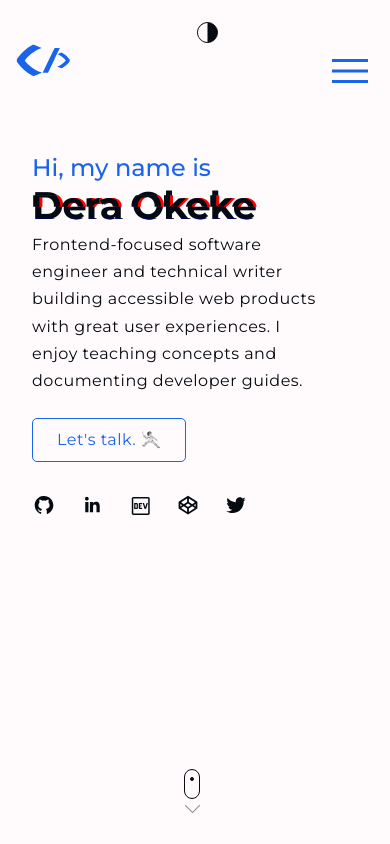
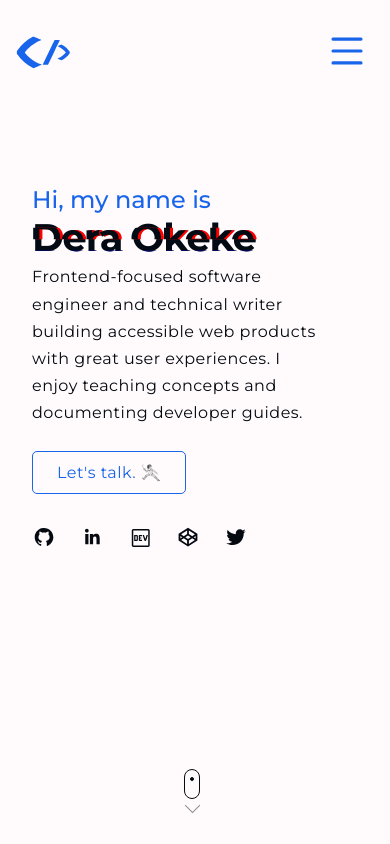
Before and after one commit to chideraao/portfolio, a Next.js app: page / in a window 390 px wide. Shown: the top 844 px of the page. Built offline with nearby package versions, Linux system fonts and the light colour scheme.

Commit message:
feat: responsive header done

```diff
--- a/components/Header.jsx
+++ b/components/Header.jsx
@@ -4,10 +4,11 @@ import Link from "next/link";
 import { useMediaQuery } from "./hooks/UseMediaQuery";
 import { StyledHeader } from "./styles/Header.styled";
 import { Menu, Moon } from "./icons";
+import MenuSidebar from "./MenuSidebar";
 
 function Header({ theme, setTheme }) {
   const [menuClick, setMenuClick] = useState(false);
-  let isPageSmall = useMediaQuery("(max-width: 870px)");
+  let isMobile = useMediaQuery("(max-width: 870px)");
 
   const changeTheme = () => {
     document.body.classList.add("preload");
@@ -30,7 +31,7 @@ function Header({ theme, setTheme }) {
     <StyledHeader>
       <nav id="nav">
         <div className="navbar container">
-          {isPageSmall && (
+          {isMobile && (
             <>
               <Link href="/" aria-label="Dera Okeke home">
                 <span className="navbar-svg">
@@ -46,33 +47,28 @@ function Header({ theme, setTheme }) {
                   />
                 </span>
               </Link>
-              <div className="">
-                {" "}
-                <div
-                  aria-label={`Change to ${theme} mode`}
-                  onClick={changeTheme}
-                  tabIndex="0"
-                  onKeyDown={(e) => {
-                    if (e.key === "Enter") return changeTheme();
-                  }}
-                >
-                  <span className="navbar-svg">
-                    <Moon />
-                  </span>
-                </div>
               <div
                 className="navbar-menu"
                 onClick={() => setMenuClick(!menuClick)}
                 aria-label="Open menu"
                 tabIndex="0"
               >
-                  <Menu />
+                <Menu menuClick={menuClick} />
               </div>
-              </div>
+              {menuClick ? (
+                <MenuSidebar
+                  theme={theme}
+                  setTheme={setTheme}
+                  menuClick={menuClick}
+                  setMenuClick={setMenuClick}
+                />
+              ) : (
+                ""
+              )}
             </>
           )}
 
-          {!isPageSmall && (
+          {!isMobile && (
             <>
               <Link href="/" aria-label="Dera Okeke home" tabIndex="0">
                 <span className="navbar-svg" tabIndex="0" aria-label="Homepage">
--- /dev/null
+++ b/components/MenuSidebar.jsx
@@ -0,0 +1,67 @@
+import { Moon } from "./icons";
+import { StyledMenu } from "./styles/Header.styled";
+
+function MenuSidebar({ theme, setTheme, menuClick, setMenuClick }) {
+  const changeTheme = () => {
+    document.body.classList.add("preload");
+
+    const themes = localStorage.getItem("theme");
+    if (themes === "dark") {
+      localStorage.setItem("theme", "light");
+      setTheme("light");
+    } else {
+      localStorage.setItem("theme", "dark");
+      setTheme("dark");
+    }
+
+    setTimeout(() => {
+      document.body.classList.remove("preload");
+    }, 1000);
+  };
+
+  return (
+    <>
+      <div className="overlay"></div>
+      <StyledMenu className="wrapper" tabIndex="0" aria-label="Menu sidebar">
+        <div
+          aria-label={`Change to ${theme} mode`}
+          onClick={changeTheme}
+          style={{
+            paddingBottom: "3rem",
+          }}
+          tabIndex="0"
+          onKeyDown={(e) => {
+            if (e.key === "Enter") return changeTheme();
+          }}
+        >
+          <span className="navbar-svg">
+            <Moon />
+          </span>
+        </div>
+        <div className="menu-content">
+          <ul className="navbar-links">
+            <li onClick={() => setMenuClick(!menuClick)}>
+              <a href="#about" aria-label="Go to about section">
+                <span>01.</span> About
+              </a>
+            </li>
+            <li onClick={() => setMenuClick(!menuClick)}>
+              <a href="#projects" aria-label="Go to projects section">
+                {" "}
+                <span>02.</span>Projects
+              </a>
+            </li>
+            <li onClick={() => setMenuClick(!menuClick)}>
+              <a href="#contact" aria-label="Go to contact section">
+                {" "}
+                <span>03.</span> Contact
+              </a>
+            </li>
+          </ul>
+        </div>
+      </StyledMenu>
+    </>
+  );
+}
+
+export default MenuSidebar;
--- a/components/icons/index.js
+++ b/components/icons/index.js
@@ -17,12 +17,22 @@ export const Moon = () => (
   </svg>
 );
 
-export const Menu = () => (
-  <svg xmlns="http://www.w3.org/2000/svg" height="48" width="48">
-    <title>Menu icon</title>
-    <path d="M6 36V33H42V36ZM6 25.5V22.5H42V25.5ZM6 15V12H42V15Z" />
-  </svg>
-);
+export const Menu = ({ menuClick }) => {
+  return (
+    <svg className={menuClick ? "open" : ""} viewBox="0 0 100 100" width="70">
+      <title>Menu icon</title>
+      <path
+        className="top"
+        d="m 30,33 h 40 c 3.722839,0 7.5,3.126468 7.5,8.578427 0,5.451959 -2.727029,8.421573 -7.5,8.421573 h -20"
+      />
+      <path className="middle" d="m 30,50 h 40" />
+      <path
+        className="bottom"
+        d="m 70,67 h -40 c 0,0 -7.5,-0.802118 -7.5,-8.365747 0,-7.563629 7.5,-8.634253 7.5,-8.634253 h 20"
+      />
+    </svg>
+  );
+};
 
 export const Close = () => (
   <svg xmlns="http://www.w3.org/2000/svg" height="48" width="48">
--- a/components/styles/Header.styled.js
+++ b/components/styles/Header.styled.js
@@ -97,7 +97,8 @@ export const StyledHeader = styled.header`
   }
 
   @media (max-width: 840px) {
-    padding: 1.4rem 0.5rem;
+    padding: 2rem 0.5rem;
+    margin-bottom: 3rem;
 
     & nav .navbar {
       padding: 0;
@@ -107,15 +108,118 @@ export const StyledHeader = styled.header`
       padding: 0 1rem;
       justify-content: flex-end;
       align-items: center;
+      position: relative;
     }
 
     & .container .navbar-menu {
       justify-self: end;
-      margin-right: 0.5rem;
+      position: absolute;
+      z-index: 9999999;
+    }
+
+    .navbar-menu svg {
+      fill: var(--primary);
+      cursor: pointer;
+      -webkit-tap-highlight-color: transparent;
+      transition: transform 400ms;
+      user-select: none;
     }
 
     .navbar-menu svg path {
-      fill: var(--primary);
+      fill: none;
+      transition: stroke-dasharray 400ms, stroke-dashoffset 400ms;
+      stroke: var(--primary);
+
+      stroke-width: 4.5;
+      stroke-linecap: round;
+    }
+
+    .navbar-menu svg path.top {
+      stroke-dasharray: 40 160;
+    }
+
+    .navbar-menu svg path.middle {
+      stroke-dasharray: 40 142;
+      transform-origin: 50%;
+      transition: transform 400ms;
+    }
+
+    .navbar-menu svg path.bottom {
+      stroke-dasharray: 40 85;
+      transform-origin: 50%;
+      transition: transform 400ms, stroke-dashoffset 400ms;
+    }
+
+    .navbar-menu svg.open {
+      transform: rotate(45deg);
+    }
+
+    .navbar-menu svg.open .top {
+      stroke-dashoffset: -64px;
+    }
+
+    .navbar-menu svg.open .middle {
+      transform: rotate(90deg);
+    }
+
+    .navbar-menu svg.open .bottom {
+      stroke-dashoffset: -64px;
     }
   }
 `;
+
+export const StyledMenu = styled.div`
+  z-index: 999;
+  padding: 2.7rem 1.7rem;
+
+  height: 100vh;
+  width: 100vw;
+  position: fixed;
+  top: 0;
+  right: -100%;
+  background-color: var(--bg);
+  color: var(--text);
+  z-index: 999;
+  max-width: 580px;
+  right: 0;
+  transition: 350ms;
+
+  animation-name: fadeLeft;
+  animation-duration: 0.7s;
+  animation-fill-mode: both;
+
+  & :focus-visible {
+    padding: 0 !important;
+  }
+
+  &.wrapper .sidebar-content {
+    height: 100%;
+    padding: 1.6rem;
+    overflow: scroll;
+  }
+
+  @keyframes fadeLeft {
+    from {
+      opacity: 0.8;
+      transform: translateX(80%);
+    }
+    to {
+      opacity: 1;
+      transform: translateX(0%);
+    }
+  }
+
+  & .menu-content {
+    height: 100%;
+    display: flex;
+    justify-content: center;
+    align-items: start;
+  }
+
+  & .navbar-links {
+    flex-direction: column;
+    gap: 3rem;
+    font-size: 1.2rem;
+    font-weight: 500;
+  }
+`;
--- a/package.json
+++ b/package.json
@@ -9,6 +9,7 @@
     "lint": "next lint"
   },
   "dependencies": {
+    "gsap": "^3.10.4",
     "next": "12.1.6",
     "next-pwa": "^5.5.4",
     "react": "18.1.0",
```
Also changed, not shown: components/Main.jsx (+70 -26 lines), 1 other file (tests, documents, lock files or other folders). Lines whose indentation alone changed are shown as unchanged.
